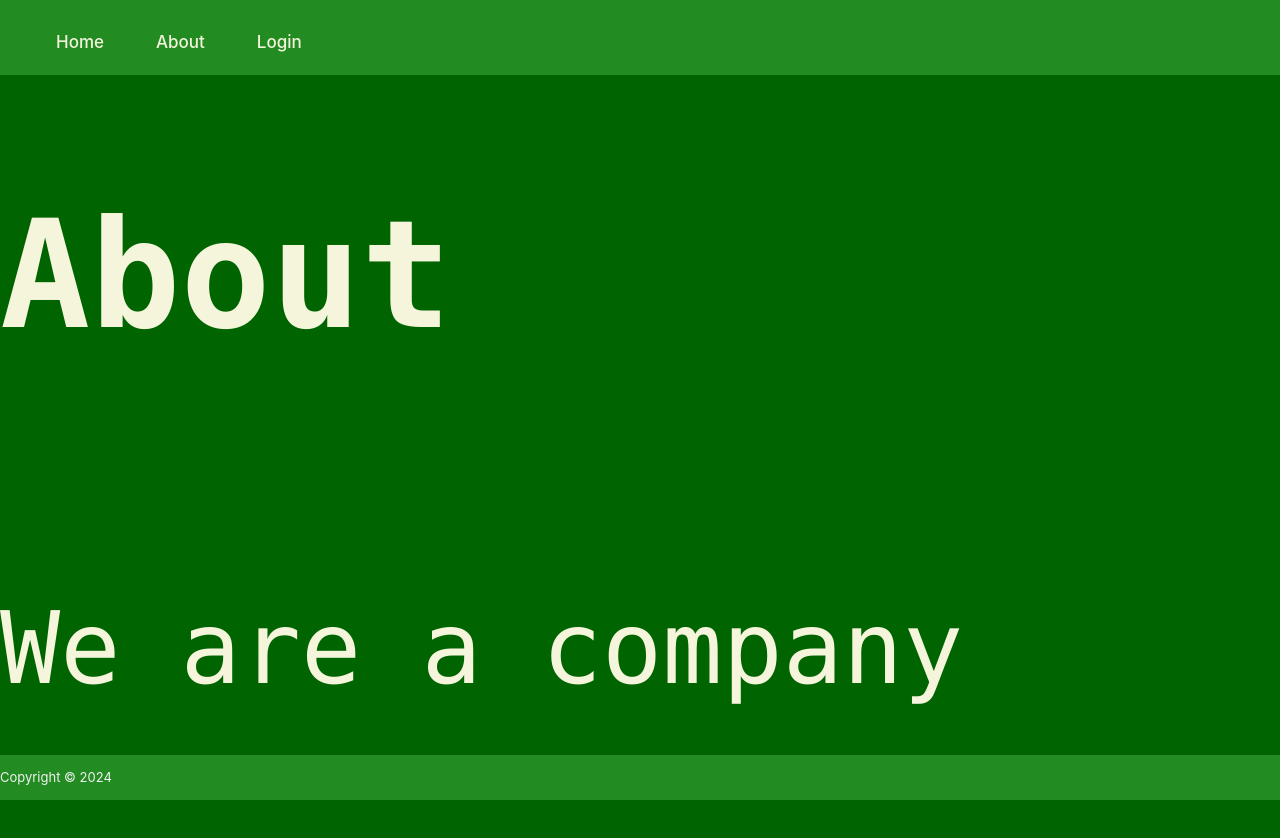
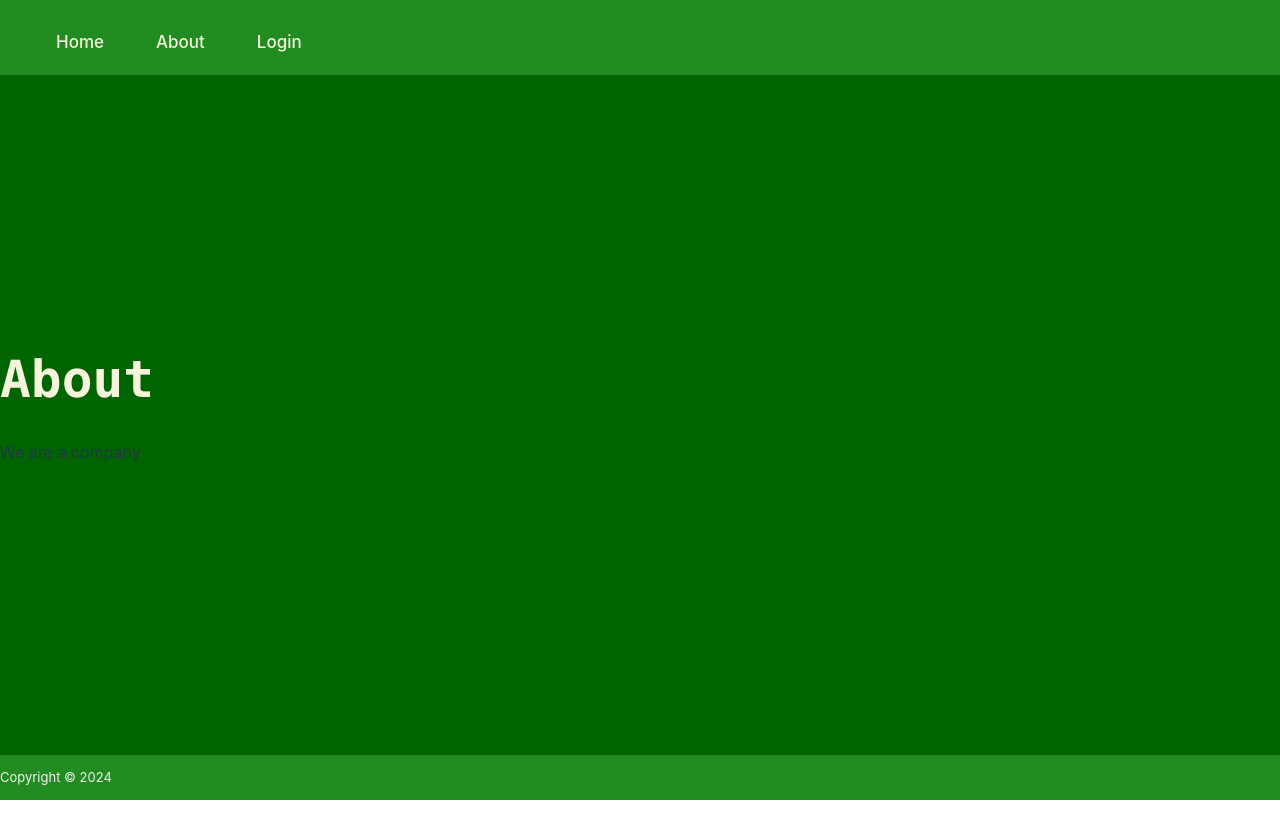
Before and after one commit to AmyRoys/LooseyGoosey, a React (Vite) app: page /about in a window 1280 px wide. Shown: the top 838 px of the page. After the commit the page ends 800 px from the top, so only its background shows below. Built offline with nearby package versions, Linux system fonts and the light colour scheme.

Commit message:
Update general stylings & rename header

```diff
--- a/src/App.css
+++ b/src/App.css
@@ -7,6 +7,7 @@
 
 body {
   max-width: 1280px;
+  min-width: 500px;
   padding: 2rem;
   text-align: center;
   margin: 0;
--- a/src/components/About.tsx
+++ b/src/components/About.tsx
@@ -2,8 +2,8 @@ import '../styles/About.css';
 
 const About: React.FC = () => {
     return (
-        <div className='text-content'>
-        <h2>About</h2>
+        <div className='text-about'>
+        <h1>About</h1>
         <p>We are a company</p>
         </div>
     );
--- a/src/index.css
+++ b/src/index.css
@@ -19,7 +19,7 @@ a {
   text-decoration: inherit;
 }
 a:hover {
-  color: #535bf2;
+  color: #f5f5dc;
 }
 
 body {
@@ -32,20 +32,23 @@ body {
 }
 
 h1 {
-  font-size: 3.2em;
-  line-height: 1.0;
+   color:#f5f5dc;
+   font: 600 90px/2.0 "Lucita Console", Monaco, monospace;
+   font-size: 3.2em;
+   line-height: 1.0;
 }
 
 button {
   border-radius: 8px;
   border: 1px solid transparent;
-  padding: 0.6em 1.2em;
+  padding: 0.6em 1em;
   font-size: 1em;
   font-weight: 500;
   font-family: inherit;
   background-color: #1a1a1a;
   cursor: pointer;
   transition: border-color 0.25s;
+  text-align: center;
 }
 button:hover {
   border-color: #646cff;
@@ -54,7 +57,11 @@ button:focus,
 button:focus-visible {
   outline: 4px auto -webkit-focus-ring-color;
 }
+img {
+  width: 100%;
+  height: auto;
 
+}
 @media (prefers-color-scheme: light) {
   :root {
     color: #213547;
@@ -67,3 +74,8 @@ button:focus-visible {
     background-color: #f9f9f9;
   }
 }
+@media screen and (min-width: 768px) {
+  p {
+      font-size: 1em;
+  }
+}
--- a/src/styles/About.css
+++ b/src/styles/About.css
@@ -1,4 +1,3 @@
-.text-content{
-    color:#f5f5dc ;
-    font: 500 100px/2.0 "Lucita Console", Monaco, monospace;
+.text-about{
+
 }
```
Also changed, not shown: src/components/Header.tsx (deleted, +0 -19 lines), src/styles/Header.css (deleted, +0 -18 lines).
